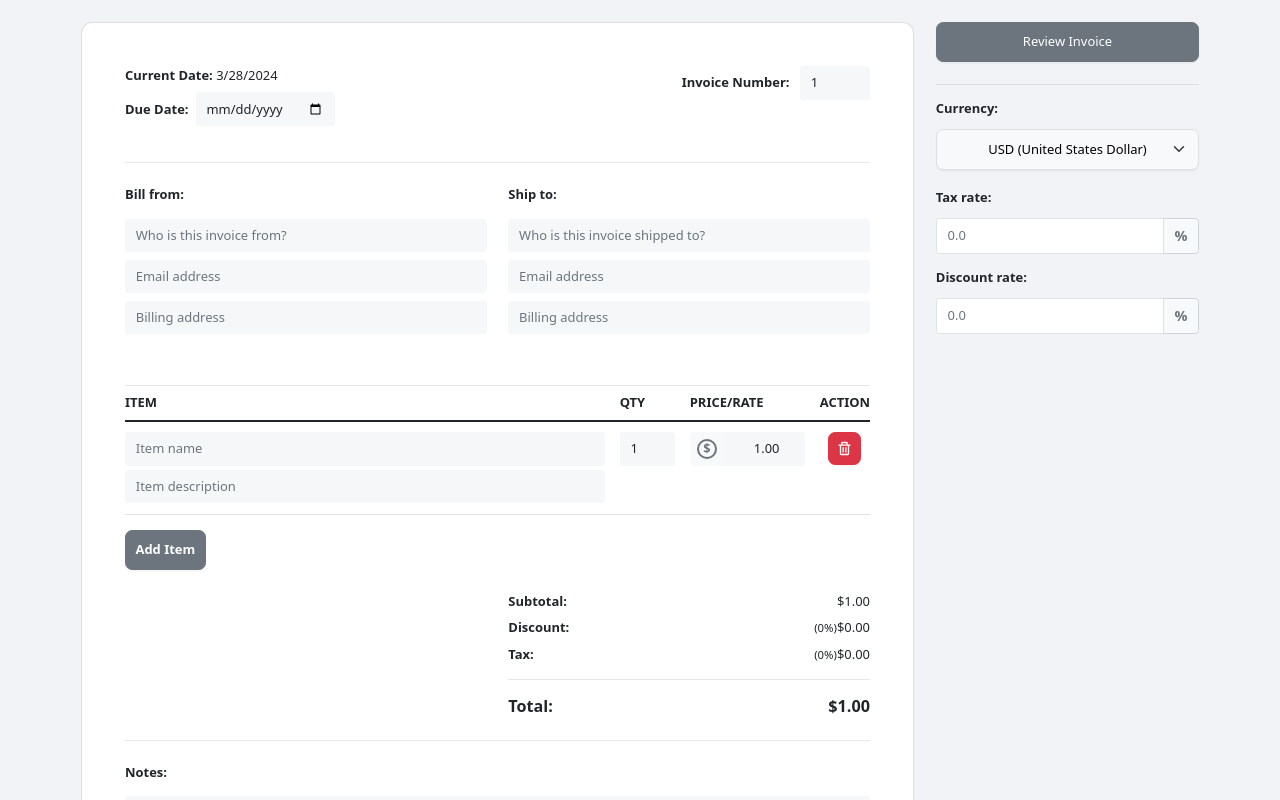
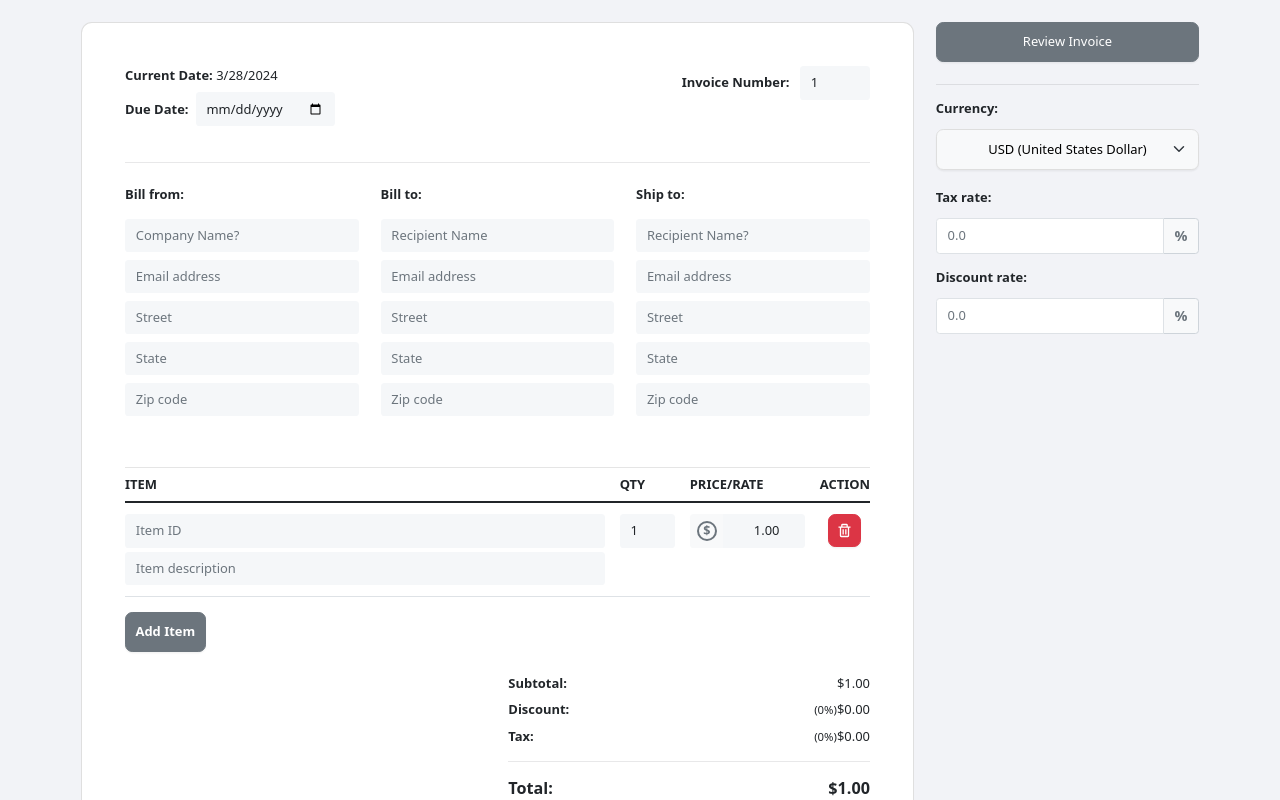
Before and after one commit to PhoebeCheng9911/Quick_Invoice, a React (Create React App) app: page / in a window 1280 px wide. Shown: the top 800 px of the page. Built offline with nearby package versions, Linux system fonts and the light colour scheme.

Commit message:
change address layout

```diff
--- a/src/components/InvoiceForm.js
+++ b/src/components/InvoiceForm.js
@@ -20,10 +20,19 @@ class InvoiceForm extends React.Component {
       dateOfIssue: '',
       shipTo: '',
       shipToEmail: '',
-      shipToAddress: '',
+      shipToStreet: '',
+      shipToState: '',
+      shipToZipCode: '',
       billFrom: '',
       billFromEmail: '',
-      billFromAddress: '',
+      billFromStreet: '',
+      billFromState: '',
+      billFromZipCode: '',
+      billTo: '',
+      billToEmail: '',
+      billToStreet: '',
+      billToState: '',
+      billToZipCode: '',
       notes: '',
       total: '0.00',
       subTotal: '0.00',
@@ -152,15 +161,28 @@ class InvoiceForm extends React.Component {
             <Row className="mb-5">
               <Col>
                 <Form.Label className="fw-bold">Bill from:</Form.Label>
-                <Form.Control placeholder={"Who is this invoice from?"} rows={3} value={this.state.billFrom} type="text" name="billFrom" className="my-2" onChange={(event) => this.editField(event)} autoComplete="name" required="required"/>
+                <Form.Control placeholder={"Company Name?"} rows={3} value={this.state.billFrom} type="text" name="billFrom" className="my-2" onChange={(event) => this.editField(event)} autoComplete="name" required="required"/>
                 <Form.Control placeholder={"Email address"} value={this.state.billFromEmail} type="email" name="billFromEmail" className="my-2" onChange={(event) => this.editField(event)} autoComplete="email" required="required"/>
-                <Form.Control placeholder={"Billing address"} value={this.state.billFromAddress} type="text" name="billFromAddress" className="my-2" autoComplete="address" onChange={(event) => this.editField(event)} required="required"/>
+                <Form.Control placeholder={"Street"} value={this.state.billFromStreet} type="text" name="billFromStreet" className="my-2" autoComplete="address" onChange={(event) => this.editField(event)} required="required"/>
+                <Form.Control placeholder={"State"} value={this.state.billFromState} type="text" name="billFromState" className="my-2" autoComplete="address" onChange={(event) => this.editField(event)} required="required"/>
+                <Form.Control placeholder={"Zip code"} value={this.state.billFromZipCode} type="text" name="billFromZipCode" className="my-2" autoComplete="address" onChange={(event) => this.editField(event)} required="required"/>
+
+              </Col>
+              <Col>
+                <Form.Label className="fw-bold">Bill to:</Form.Label>
+                <Form.Control placeholder={"Recipient Name"} rows={3} value={this.state.billTo} type="text" name="billTo" className="my-2" onChange={(event) => this.editField(event)} autoComplete="name" required="required"/>
+                <Form.Control placeholder={"Email address"} value={this.state.billToEmail} type="email" name="billToEmail" className="my-2" onChange={(event) => this.editField(event)} autoComplete="email" required="required"/>
+                <Form.Control placeholder={"Street"} value={this.state.billToStreet} type="text" name="billToStreet" className="my-2" autoComplete="address" onChange={(event) => this.editField(event)} required="required"/>
+                <Form.Control placeholder={"State"} value={this.state.billToState} type="text" name="billToState" className="my-2" autoComplete="address" onChange={(event) => this.editField(event)} required="required"/>
+                <Form.Control placeholder={"Zip code"} value={this.state.billToZipCode} type="text" name="billToZipCode" className="my-2" autoComplete="address" onChange={(event) => this.editField(event)} required="required"/>
               </Col>
               <Col>
                 <Form.Label className="fw-bold">Ship to:</Form.Label>
-                <Form.Control placeholder={"Who is this invoice shipped to?"} rows={3} value={this.state.shipTo} type="text" name="shipTo" className="my-2" onChange={(event) => this.editField(event)} autoComplete="name" required="required"/>
+                <Form.Control placeholder={"Recipient Name?"} rows={3} value={this.state.shipTo} type="text" name="shipTo" className="my-2" onChange={(event) => this.editField(event)} autoComplete="name" required="required"/>
                 <Form.Control placeholder={"Email address"} value={this.state.shipToEmail} type="email" name="shipToEmail" className="my-2" onChange={(event) => this.editField(event)} autoComplete="email" required="required"/>
-                <Form.Control placeholder={"Billing address"} value={this.state.shipToAddress} type="text" name="shipToAddress" className="my-2" autoComplete="address" onChange={(event) => this.editField(event)} required="required"/>
+                <Form.Control placeholder={"Street"} value={this.state.shipToStreet} type="text" name="shipToStreet" className="my-2" autoComplete="address" onChange={(event) => this.editField(event)} required="required"/>
+                <Form.Control placeholder={"State"} value={this.state.shipToState} type="text" name="shipToState" className="my-2" autoComplete="address" onChange={(event) => this.editField(event)} required="required"/>
+                <Form.Control placeholder={"Zip code"} value={this.state.shipToZipCode} type="text" name="shipToZipCode" className="my-2" autoComplete="address" onChange={(event) => this.editField(event)} required="required"/>
               </Col>
             </Row>
             <InvoiceItem onItemizedItemEdit={this.onItemizedItemEdit.bind(this)} onRowAdd={this.handleAddEvent.bind(this)} onRowDel={this.handleRowDel.bind(this)} currency={this.state.currency} items={this.state.items}/>
@@ -200,7 +222,7 @@ class InvoiceForm extends React.Component {
             </Row>
             <hr className="my-4"/>
             <Form.Label className="fw-bold">Notes:</Form.Label>
-            <Form.Control placeholder="Thank you for doing business with us!" name="notes" value={this.state.notes} onChange={(event) => this.editField(event)} as="textarea" className="my-2" rows={1}/>
+            <Form.Control placeholder="This invoice is generated by swift-invoice!" name="notes" value={this.state.notes} onChange={(event) => this.editField(event)} as="textarea" className="my-2" rows={1}/>
           </Card>
         </Col>
         <Col md={4} lg={3}>
--- a/src/components/InvoiceItem.js
+++ b/src/components/InvoiceItem.js
@@ -50,7 +50,7 @@ class ItemRow extends React.Component {
             cellData={{
             type: "text",
             name: "name",
-            placeholder: "Item name",
+            placeholder: "Item ID",
             value: this.props.item.name,
             id: this.props.item.id,
           }}/>
--- a/src/components/InvoiceModal.js
+++ b/src/components/InvoiceModal.js
@@ -50,15 +50,28 @@ class InvoiceModal extends React.Component {
             <div className="p-4">
               <Row className="mb-4">
                 <Col md={4}>
-                  <div className="fw-bold">Billed From:</div>
+                  <div className="fw-bold">Billed from:</div>
                   <div>{this.props.info.billFrom||''}</div>
-                  <div>{this.props.info.billFromAddress||''}</div>
+                  <div>{this.props.info.billFromStreet||''}</div>
+                  <div>{this.props.info.billFromState||''}</div>
+                  <div>{this.props.info.billFromZipCode||''}</div>
                   <div>{this.props.info.billFromEmail||''}</div>
+                </Col>
+                <Col md={4}>
+                  <div className="fw-bold">Billed to:</div>
+                  <div>{this.props.info.billTo||''}</div>
+                  <div>{this.props.info.billToStreet||''}</div>
+                  <div>{this.props.info.billToState||''}</div>
+                  <div>{this.props.info.billToZipCode||''}</div>
+
+                  <div>{this.props.info.billToEmail||''}</div>
                 </Col>
                 <Col md={4}>
                   <div className="fw-bold">Shipped to:</div>
                   <div>{this.props.info.shipTo||''}</div>
-                  <div>{this.props.info.shipToAddress||''}</div>
+                  <div>{this.props.info.shipToStreet||''}</div>
+                  <div>{this.props.info.shipToState||''}</div>
+                  <div>{this.props.info.shipToZipCode||''}</div>
                   <div>{this.props.info.shipToEmail||''}</div>
                 </Col>
                 <Col md={4}>
```
